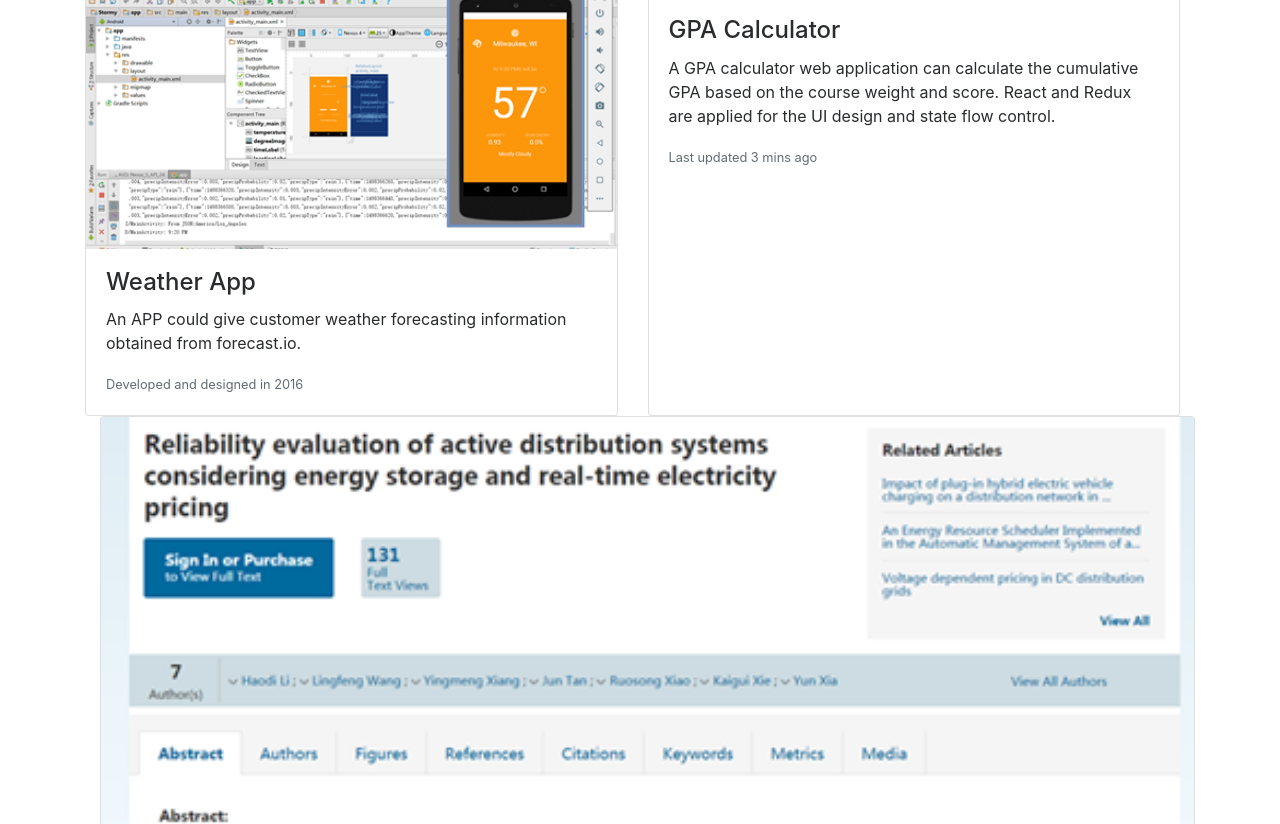
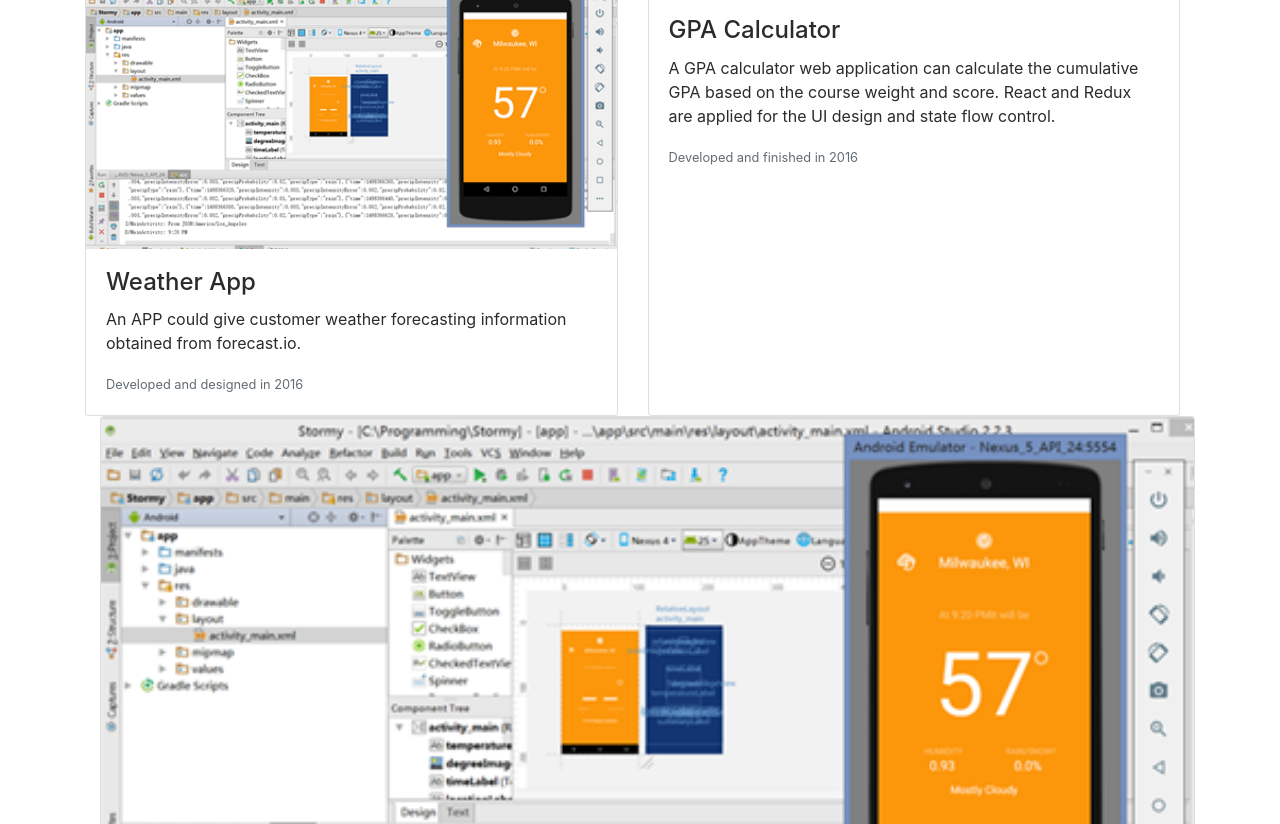
Before and after one commit to haodili/haodili.github.io, a plain HTML site: page index.html in a window 1280 px wide. Shown: the part 1116-1940 px from the top of the page. Drawn offline with nearby package versions, Linux system fonts and the light colour scheme; a script that the page names is missing.

Commit message:
update commit

```diff
--- a/index.html
+++ b/index.html
@@ -63,7 +63,8 @@
 
         <!-- Projects -->
         <h1 class="display-4 text-center my-4 text-primary" id="projects">Projects</h1>
-        <div class="card-deck">
+
+<div class="card-deck">
   <div class="card">
     <img class="card-img-top" src="img/weather_app.png" alt="Weather App">
     <div class="card-block">
@@ -77,11 +78,11 @@
     <div class="card-block">
       <h4 class="card-title">GPA Calculator</h4>
       <p class="card-text">A GPA calculator web application can calculate the cumulative GPA based on the course weight and score. React and Redux are applied for the UI design and state flow control.</p>
-      <p class="card-text"><small class="text-muted">Last updated 3 mins ago</small></p>
+      <p class="card-text"><small class="text-muted">Developed and finished in 2016</small></p>
     </div>
   </div>
-    <div class="card">
-    <img class="card-img-top" src="img/ieee_paper.png" alt="Publication">
+  <div class="card">
+    <img class="card-img-top" src="img/weather_app.png" alt="Publication">
     <div class="card-block">
       <h4 class="card-title">IEEE Publication</h4>
       <p class="card-text">An published paper on IEEE PMAPS Internation conference.</p>
```
